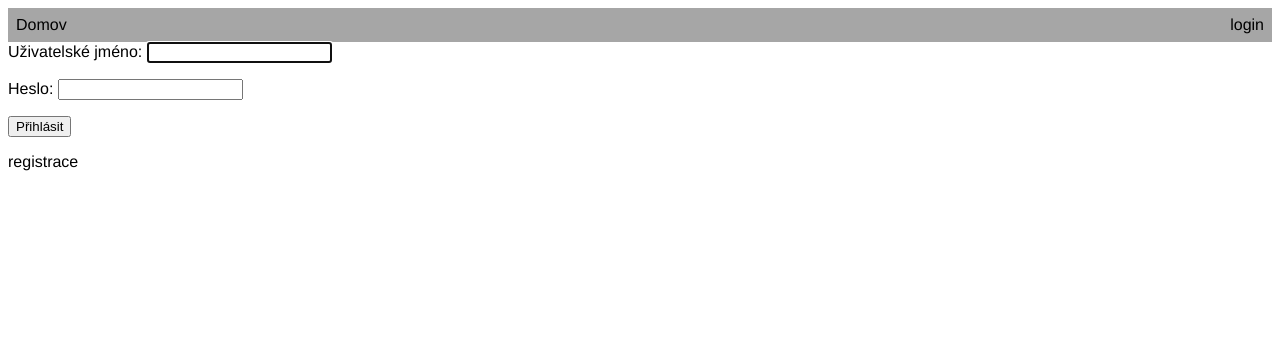
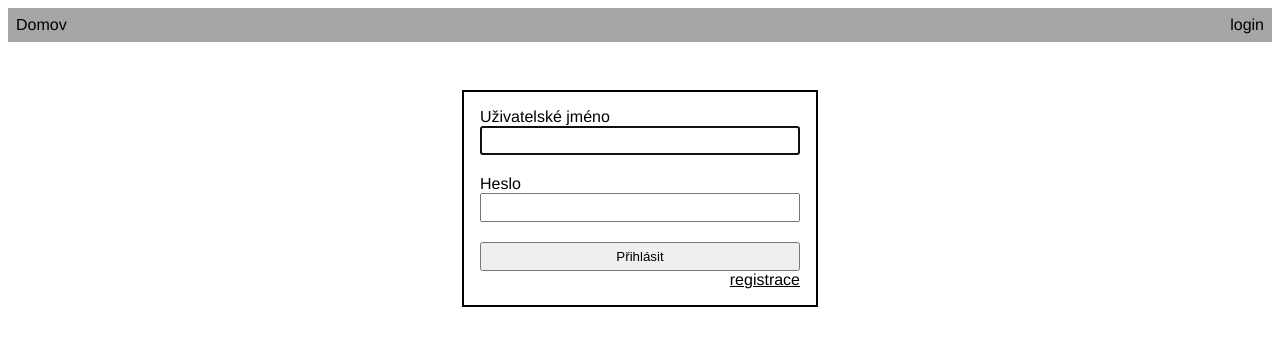
Before and after one commit to robazcz/zwa_souteze, a PHP site: page /login.php in a window 1280 px wide. Shown: the top 354 px of the page. Run offline with PHP 8.4, Linux system fonts and the light colour scheme; data comes from the database, SQL or seed files in the repository; both versions use the stored data as it was after the commit.

Commit message:
Login page

```diff
--- a/login.php
+++ b/login.php
@@ -9,7 +9,7 @@
 </head>
 <body>
     <?php include_once("header.php"); ?>
-    <main>
+    <main class="login">
         <?php
             if(isset($_SESSION["username"])){
                 header("Location: /profile.php");
@@ -38,21 +38,21 @@
                 }
             }
             ?>
-        <form action="/login.php" method="post" id="login_form">
+        <form action="/login.php" method="post" id="login_form" class="login-box">
             <?php echo isset($_GET["next"])? "<input type='hidden' name='next' value='$_GET[next]'>": "" ?>
             <div>
-                <label for="username">Uživatelské jméno: </label>
-                <input type="text" name="username" id="login_username" autofocus value="<?php echo isset($_POST["username"])?htmlspecialchars($_POST["username"]):"";?>">
+                <label for="username" class="block">Uživatelské jméno</label>
+                <input type="text" name="username" id="login_username" class="block" autofocus value="<?php echo isset($_POST["username"])?htmlspecialchars($_POST["username"]):"";?>">
                 <p id="login_username_error"></p>
             </div>
             <div>
-                <label for="password">Heslo: </label>
-                <input type="password" name="password" id="login_password">
+                <label for="password" class="block">Heslo</label>
+                <input type="password" name="password" id="login_password" class="block">
                 <p id="login_password_error"><?php echo isset($error["login"])?$error["login"]:"";?></p>
             </div>
             <input type="submit" value="Přihlásit">
+            <div><a href="/register.php">registrace</a></div>
         </form>
-        <p><a href="/register.php">registrace</a></p>
         <?php //echo "<p>".$_SESSION["username"]."</p>"; ?>
     </main>
     <script src="script.js"></script>
--- a/register.php
+++ b/register.php
@@ -25,7 +25,7 @@
                     $error["username"] = "Jméno již existuje";
                 }
                 if (preg_match("/^[a-zA-Z0-9-_.]+$/", $_POST["username"]) == 0){
-                    $errorr["username"] = "Jméno obsahuje zakázané znaky";
+                    $error["username"] = "Jméno obsahuje zakázané znaky";
                 }
             }
             if(empty($_POST["password"])){
--- a/script.js
+++ b/script.js
@@ -26,12 +26,15 @@ else if(window.location.pathname == "/register.php"){
 function unfocus_input(){
     if(this.value == ""){
         document.getElementById(error_elements[this.id]).innerHTML = "Pole musí být vyplněno";
+        this.classList.add("error");
     }
     else{
         document.getElementById(error_elements[this.id]).innerHTML = "";
+        this.classList.remove("error");
         if(this.id == "register_password_2"){
             if(document.getElementById("register_password").value != this.value){
                 document.getElementById("register_password_2_error").innerHTML = "Hesla se neshodují";
+                this.classList.add("error");
             }
         }
         else if(this.id == "register_username"){
@@ -39,8 +42,9 @@ function unfocus_input(){
                 console.log(data)
                 if(data.exist == "true"){
                     document.getElementById(error_elements[this.id]).innerHTML = "Jméno již existuje";
+                    this.classList.add("error");
                 }
-            })
+            });
         }
     }
 }
--- a/style.css
+++ b/style.css
@@ -53,3 +53,59 @@ a{
     text-decoration: none;
     color: black;
 }
+
+.separator-div{
+    margin: 0 2em 1em;
+}
+
+.separator-div p{
+    font-size: .75em;
+    margin-bottom: 0;
+}
+
+.separator-div hr{
+    margin: 0;
+}
+
+.login-box{
+    display: flex;
+    flex-direction: column;
+    justify-content: center;
+    border: solid 2px black;
+    padding: 1em;
+    min-width: 20em;
+}
+
+.login-box input{
+    width: 100%;
+    padding: 5px;
+    margin: 0;
+    box-sizing: border-box;
+}
+
+.login-box a{
+    text-decoration: underline;
+    float: right;
+}
+
+.login-box p{
+    color: red;
+    margin: 0 0 .5em;
+    font-size: .9em;
+    height: .9em;
+}
+
+.login-box input.error{
+    border-color: red;
+}
+
+main.login{
+    display: flex;
+    justify-content: center;
+    align-items: center;
+    padding: 3em 0;
+}
+
+.block {
+    display: block;
+}
```
Also changed, not shown: index.php (+20 -8 lines), database.db, 1 other file.
